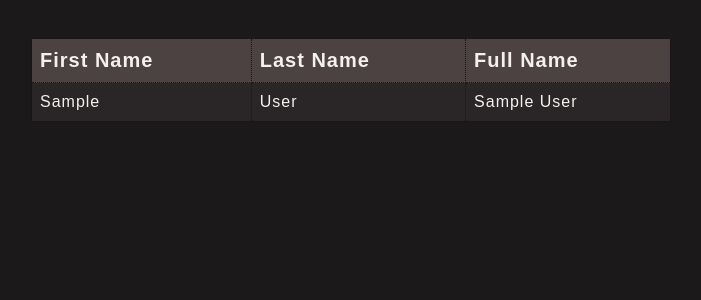
After one commit to benji-hix/course_python, a Flask app: template flask-fundamentals/assignment_html-table/templates/html_table.html in a window 1280 px wide. The commit adds this page. Shown: the top 300 px of the page, without its empty margins (289-990 px from the left). Run offline with Flask 3, Linux system fonts and the light colour scheme; the template is opened without the code that fills it: most values are stand-ins (such as "Sample title", 1, 10 or a date in 2020); some web fonts are replaced.

Commit message:
completed assignment HTML table

```diff
--- /dev/null
+++ b/flask-fundamentals/assignment_html-table/static/html_table.css
@@ -0,0 +1,174 @@
+/* -------------------------------------------------------------------------- */
+/*                               style defaults                               */
+/* -------------------------------------------------------------------------- */
+@import url("https://use.typekit.net/rca4avu.css");
+
+* {
+    margin: 0;
+    padding: 0;
+    font-family: "minerva-modern", sans-serif;
+    transition: 250ms;
+}
+body {
+    background-color: #1b1919;
+    color: #f4f0ed;
+    letter-spacing: 1px;
+}
+h1 {
+    font-size: 2rem;
+    font-weight: normal;
+    margin-bottom: .625rem;
+}
+h2 {
+    font-size: 1.5rem;
+    font-weight: 500;
+    margin-bottom: .5625rem;
+}
+h3 {
+    font-size: 1.1875rem;
+    font-weight: normal;
+    margin-bottom: .5625rem;
+}
+h4 {
+    font-size: 1rem;
+    font-weight: bold;
+    margin-bottom: .5625rem;
+}
+h5 {
+    font-size: 1.5rem;
+    font-weight: 500;
+    margin-bottom: .5rem;
+    font-family: "plantin", serif;
+    font-weight: 300;
+}
+h6 {
+    font-size: 1.1875rem;
+    font-weight: normal;
+    margin-bottom: .5rem;
+    font-family: "plantin", serif;
+    font-weight: 300;
+}
+span {
+    font-size: 1rem;
+    margin-bottom: 0;
+    line-height: 1.4375rem;
+}
+p {
+    font-size: 1rem;
+    margin-bottom: .5rem;
+    line-height: 1.4375rem;
+}
+a {
+    font-size: 1rem;
+    margin-bottom: .5rem;
+    color: #15141a;
+}
+label {
+    margin-bottom: 0;
+    font-size: 1rem;
+}
+button {
+    box-sizing:border-box;
+    padding: .5rem 1rem;
+    background-color: #4c4241;
+    color: #f7f7f7;
+    font-size: 1rem;
+    border: none;
+    display: flex;
+    align-items: center;
+    justify-content: center;
+    transition: 250ms;
+    letter-spacing: 1px;
+
+}
+select {
+    padding: .5rem 1rem;
+    border: none;
+    font-family: "minerva-modern", sans-serif;
+    background-color: #4c4241;
+    color: #f7f7f7;
+    font-size: .875rem;
+    letter-spacing: 1px;
+}
+option {
+    font-family: "minerva-modern", sans-serif;
+}
+table * {
+    text-align: start;
+}
+--------------------------------------------------------------------- */
+/*                             general classes                                */
+/* -------------------------------------------------------------------------- */
+/* .container-horizontal-main {
+    margin: 3% auto;
+    max-width: 60rem;
+} */
+.flex-center {
+    display: flex;
+    justify-content: space-evenly;
+    align-items: center;
+    gap: 1rem;
+}
+.vertical-flex-center {
+    display: flex;
+    flex-direction: column;
+    align-items: center;
+    gap: 1rem;
+}
+
+/* -------------------------------------------------------------------------- */
+/*                               hover functions                              */
+/* -------------------------------------------------------------------------- */
+.mouseover-button {
+    /* position: relative;
+    right: 2px;
+    bottom: 2px; */
+    cursor: pointer;
+    /* box-shadow: 2px 2px 2px #151416; */
+    background-color: #7a3833;
+}
+.mouseover-text {
+    color: #7a3833;
+    cursor: pointer;
+    padding-top: 1.5rem;
+    padding-bottom: 1.5rem;
+}
+.mouseover-button-tempo {
+    color: #7a3833;
+    cursor: pointer;
+}
+
+/* -------------------------------------------------------------------------- */
+/*                                element style                               */
+/* -------------------------------------------------------------------------- */
+.table-users {
+    margin: 3% auto;
+    border-collapse: collapse;
+    border: 1px solid #1b1519;
+    width: 50%;
+}
+.table-box {
+    padding: .625rem .5rem;
+    border: 1px dotted #1b1519;
+}
+.table-users th {
+    background-color: #4c4241;
+    font-size: 1.25rem;
+    font-weight: bold;
+}
+.table-users td {
+    background-color: #2a2627;
+    font-size: 1rem;
+    font-weight: normal;
+
+}
+.table-row {
+    justify-content: space-between;
+}
+th {
+    text-align: start;
+}
+td {
+    text-align: start;
+}
+/* -----
--- /dev/null
+++ b/flask-fundamentals/assignment_html-table/templates/html_table.html
@@ -0,0 +1,29 @@
+<!DOCTYPE html>
+<html lang="en">
+<head>
+    <meta charset="UTF-8">
+    <meta name="viewport" content="width=device-width, initial-scale=1.0">
+    <title>HTML Table</title>
+    <link rel="stylesheet" href="{{ url_for('static', filename='html_table.css') }}"
+</head>
+<body>
+    <!-- <div class="container-table container-horizontal-main flex-center"> -->
+        <table class="table-users">
+            <tr class="table-row">
+                <th class="table-box">First Name</th>
+                <th class="table-box">Last Name</th>
+                <th class="table-box">Full Name</th>
+            </tr>
+            {% for user in users %}
+                <tr class="table-row ">
+                    <td class="table-box">{{ user['first_name'] }}</td>
+                    <td class="table-box">{{ user['last_name'] }}</td>
+                    <td class="table-box">{{ user['first_name'] + " " + user['last_name'] }}</td>
+                </tr>
+            {% endfor %}
+        </table>
+    <!-- </div> -->
+
+    <script src="{{ url_for('static', filename='html_table.js') }}"></script>
+</body>
+</html>
--- a/flask-fundamentals/hello_flask/server.py
+++ b/flask-fundamentals/hello_flask/server.py
@@ -1,9 +1,18 @@
 from flask import Flask, render_template  # Import Flask to allow us to create our app
 app = Flask(__name__)    # Create a new instance of the Flask class called "app"
+
 @app.route('/')          # The "@" decorator associates this route with the function immediately following
 def index():
     return render_template('index.html', phrase = 'hello', times = 5)
 
+@app.route('/list')
+def render_list():
+    persons = [
+        {'name' : 'benji', 'soup' : 'mushroom'},
+        {'name' : 'liz', 'soup': 'french onion'},
+        {'name' : 'judith', 'soup' : 'zuppa toscana'}
+    ]
+    return render_template('index.html', persons = persons)
 
 if __name__=="__main__":   # Ensure this file is being run directly and not from a different module
     app.run(debug=True)    # Run the app in debug mode.
```
Also changed, not shown: flask-fundamentals/assignment_html-table/html_table_server.py (added, +20 -0 lines), flask-fundamentals/hello_flask/templates/index.html (+5 -6 lines), flask-fundamentals/assignment_html-table/static/html_table.js (added), flask-fundamentals/optional-assignment_checkerboard/checkerboard_server.py (renamed from flask-fundamentals/optional_assignment-checkerboard/checkerboard_server.py), flask-fundamentals/optional-assignment_checkerboard/static/checkerboard_script.js (added), flask-fundamentals/optional-assignment_checkerboard/static/checkerboard_style.css (renamed from flask-fundamentals/optional_assignment-checkerboard/static/checkerboard_style.css), flask-fundamentals/optional-assignment_checkerboard/templates/checkerboard_index.html (renamed from flask-fundamentals/optional_assignment-checkerboard/templates/checkerboard_index.html), 7 other files.
